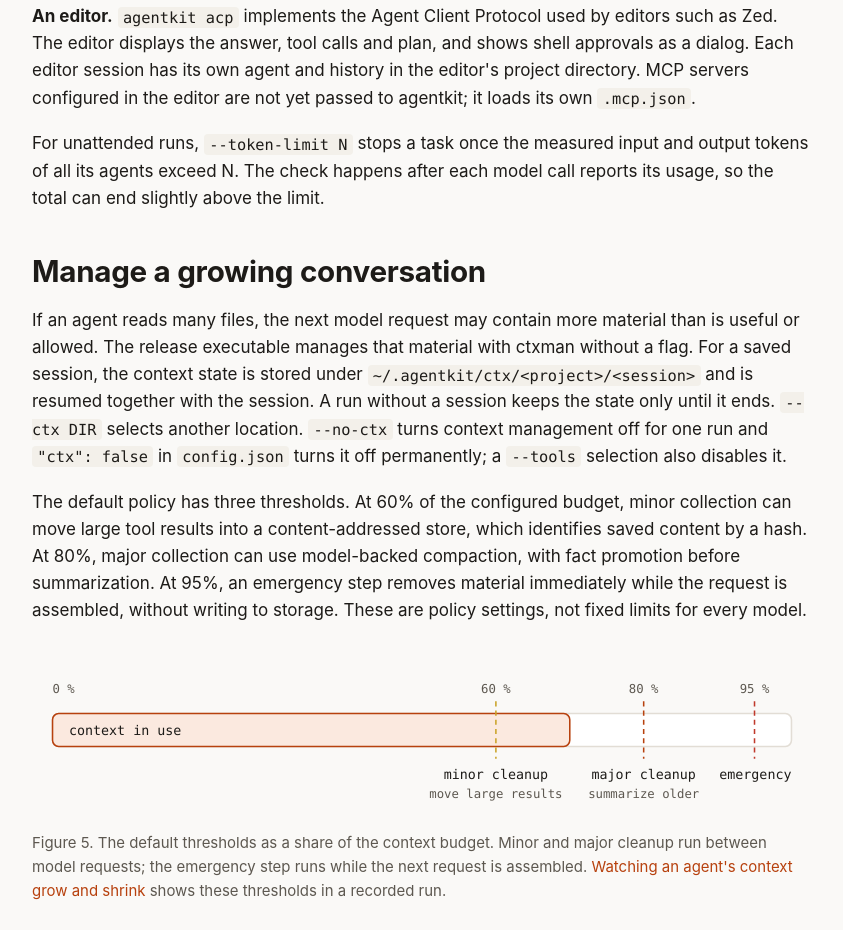
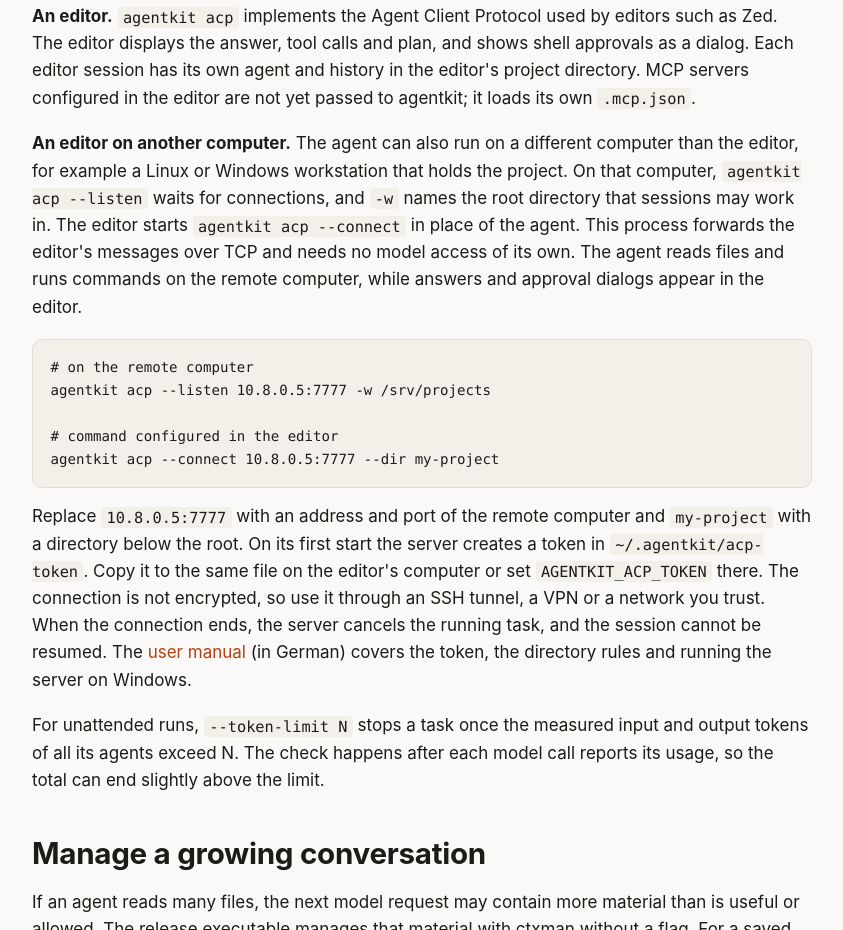
Before and after one commit to rudi77/agentkit_rs, a plain HTML site: page website/features.html in a window 1280 px wide. Shown: the part 8875-9805 px from the top of the page, without its empty margins (78-921 px from the left). Drawn offline with Linux system fonts and the light colour scheme.

Commit message:
website: ACP über TCP auf der Features-Seite
Eigener Commit, weil die Seite bei jedem Push nach main veröffentlicht
wird: so lässt er sich zurückhalten, bis ein Release die Funktion enthält.

Co-Authored-By: Claude Fable 5.2 <noreply@anthropic.com>
Claude-Session: https://claude.ai/code/session_01SMzQhW4vPJ9BQqNsfVukHS

```diff
--- a/website/features.html
+++ b/website/features.html
@@ -239,6 +239,13 @@ git diff --cached | agentkit --tools none --check "Is this diff free of secrets?
     <p><strong>Another agent.</strong> <code>agentkit mcp-serve</code> makes agentkit an MCP server. Its default tool, <code>agentkit</code>, hands a prompt to a fresh coding agent in the given workspace and returns the final answer. <code>--expose-tools</code> also offers the agent's file and Git tools directly, together with the graph tools unless the graph is turned off with <code>--no-graph</code>. The protocol occupies stdin, so shell commands cannot be approved interactively; only programs on the <code>allow</code> list run unless you pass <code>-y</code>.</p>
 <pre><code>claude mcp add agentkit -- agentkit mcp-serve -w /path/to/project</code></pre>
     <p><strong>An editor.</strong> <code>agentkit acp</code> implements the Agent Client Protocol used by editors such as Zed. The editor displays the answer, tool calls and plan, and shows shell approvals as a dialog. Each editor session has its own agent and history in the editor's project directory. MCP servers configured in the editor are not yet passed to agentkit; it loads its own <code>.mcp.json</code>.</p>
+    <p><strong>An editor on another computer.</strong> The agent can also run on a different computer than the editor, for example a Linux or Windows workstation that holds the project. On that computer, <code>agentkit acp --listen</code> waits for connections, and <code>-w</code> names the root directory that sessions may work in. The editor starts <code>agentkit acp --connect</code> in place of the agent. This process forwards the editor's messages over TCP and needs no model access of its own. The agent reads files and runs commands on the remote computer, while answers and approval dialogs appear in the editor.</p>
+<pre><code># on the remote computer
+agentkit acp --listen 10.8.0.5:7777 -w /srv/projects
+
+# command configured in the editor
+agentkit acp --connect 10.8.0.5:7777 --dir my-project</code></pre>
+    <p>Replace <code>10.8.0.5:7777</code> with an address and port of the remote computer and <code>my-project</code> with a directory below the root. On its first start the server creates a token in <code>~/.agentkit/acp-token</code>. Copy it to the same file on the editor's computer or set <code>AGENTKIT_ACP_TOKEN</code> there. The connection is not encrypted, so use it through an SSH tunnel, a VPN or a network you trust. When the connection ends, the server cancels the running task, and the session cannot be resumed. The <a href="https://github.com/rudi77/agentkit_rs/blob/main/agent_framework_rs/docs/USER_MANUAL.md#agentkit-auf-einem-anderen-rechner-acp-über-tcp">user manual</a> (in German) covers the token, the directory rules and running the server on Windows.</p>
     <p>For unattended runs, <code>--token-limit N</code> stops a task once the measured input and output tokens of all its agents exceed N. The check happens after each model call reports its usage, so the total can end slightly above the limit.</p>
 
     <h2 id="context">Manage a growing conversation</h2>
```
